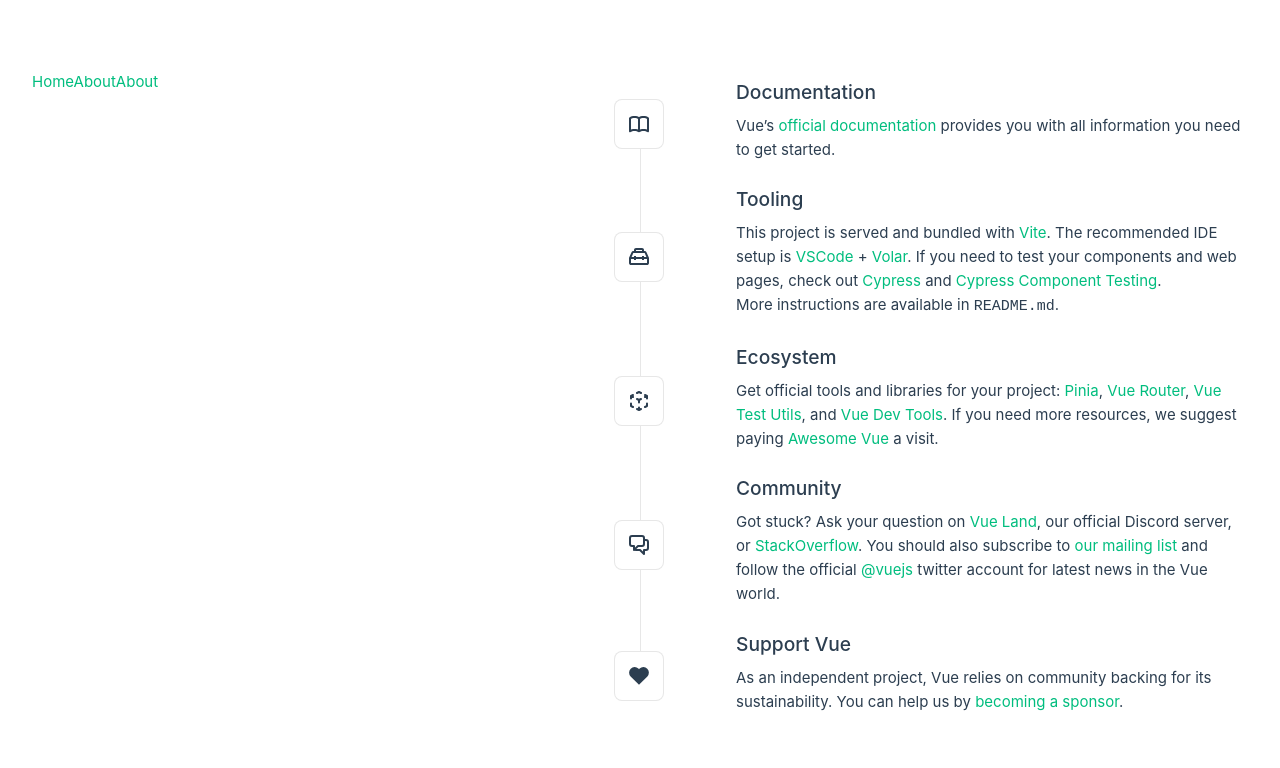
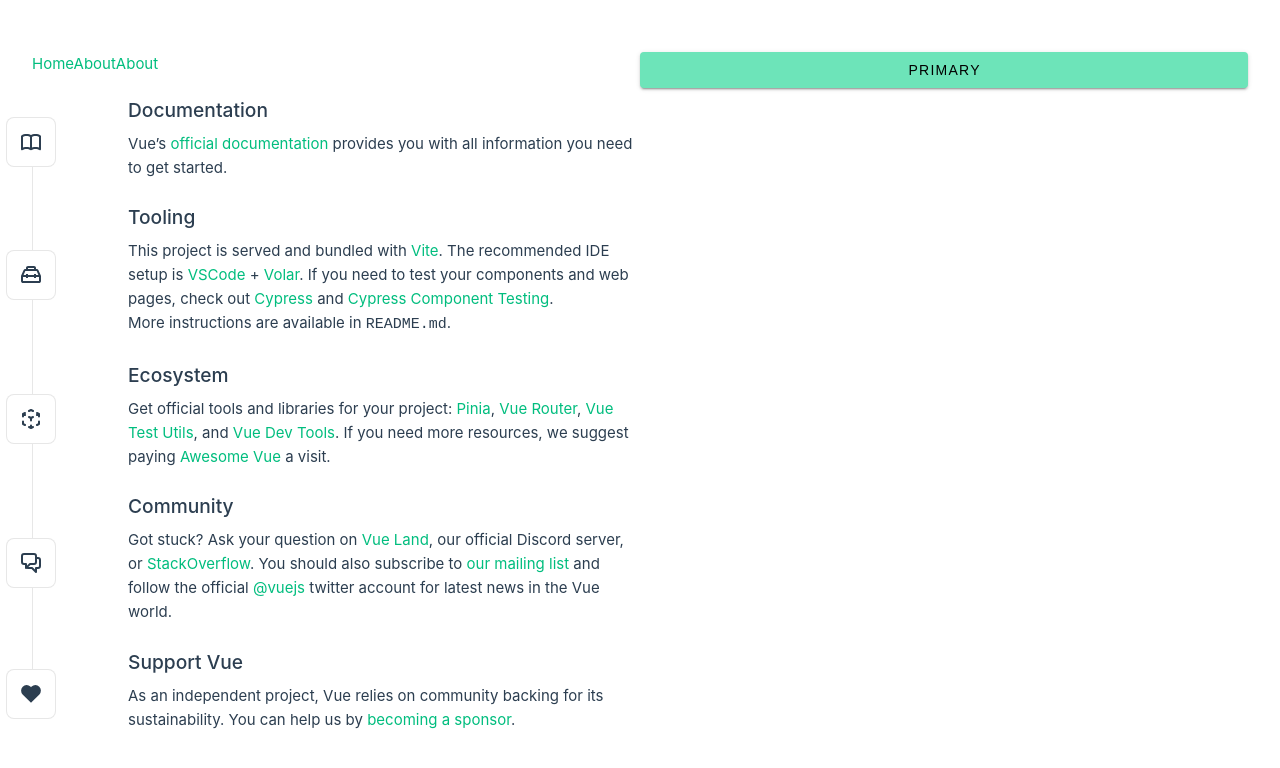
Before and after one commit to 12cassie34/join-wtm-right-now, a Vue app: page / in a window 1280 px wide. Shown: the top 768 px of the page. Built offline with nearby package versions, Linux system fonts and the light colour scheme.

Commit message:
feat: customize primary and secondary colors

```diff
--- a/src/App.vue
+++ b/src/App.vue
@@ -8,5 +8,8 @@
     <RouterLink to="/about">About</RouterLink>
     <RouterLink to="/login">About</RouterLink>
   </nav>
+  <v-btn color="secondary">
+      Primary
+    </v-btn>
   <RouterView />
 </template>
```
